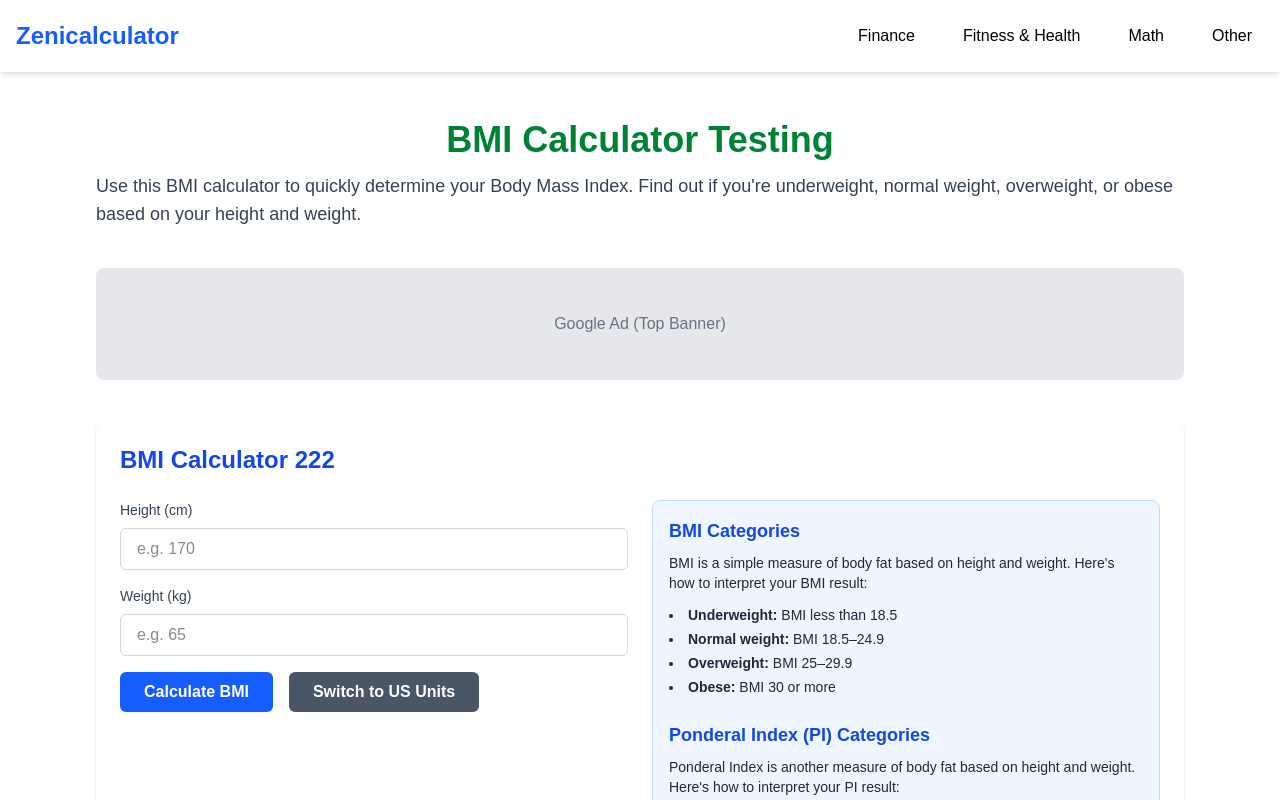
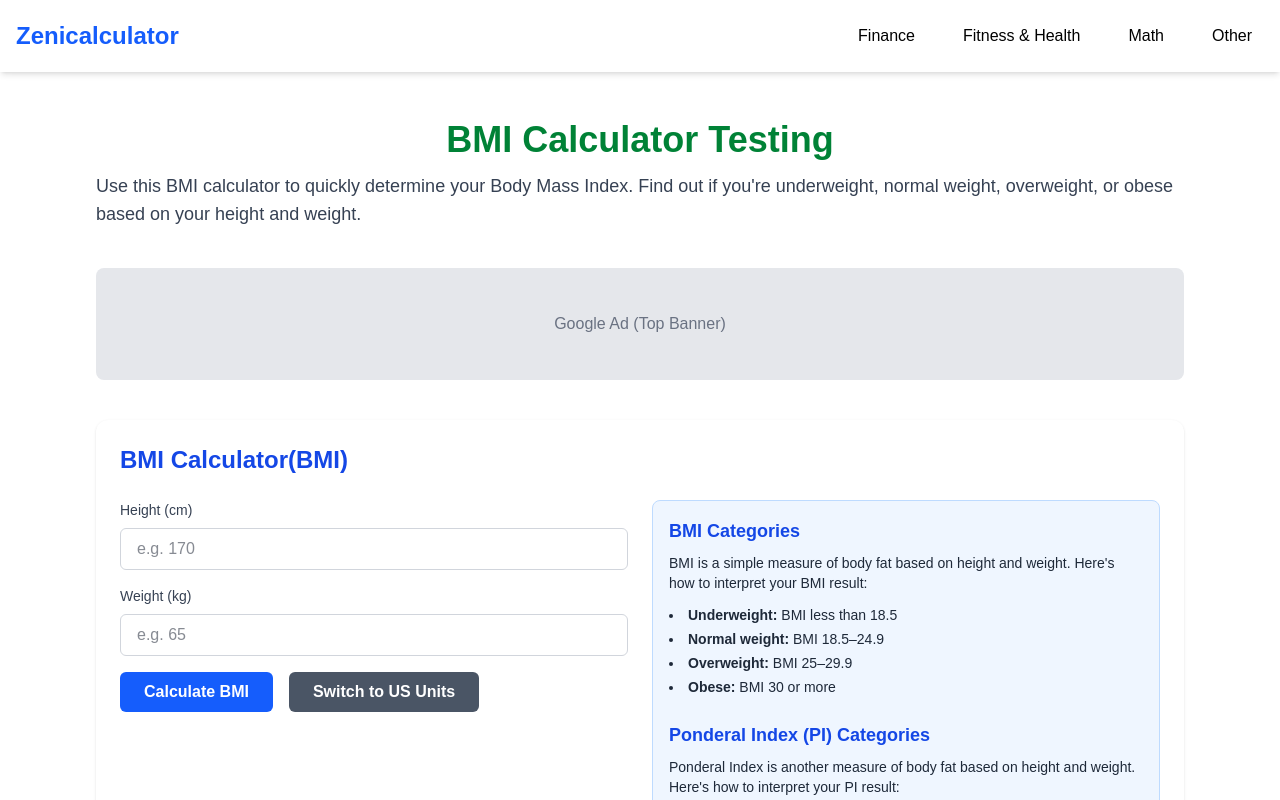
Before and after one commit to faizanhafiz/calculatorcenter, a Next.js app: page /fitness-health/bmi-calculator in a window 1280 px wide. Shown: the top 800 px of the page. Built offline with nearby package versions, Linux system fonts and the light colour scheme.

Commit message:
testing cloudflare

```diff
--- a/app/fitness-health/bmi-calculator/BMICalculator.tsx
+++ b/app/fitness-health/bmi-calculator/BMICalculator.tsx
@@ -76,7 +76,7 @@
   return (
     <div className="w-full flex justify-center">
       <div className="w-full bg-white rounded-xl shadow p-6 space-y-6">
-        <h2 className="text-2xl font-semibold text-blue-700">BMI Calculator 222</h2>
+        <h2 className="text-2xl font-semibold text-blue-700">BMI Calculator(BMI)</h2>
 
         <div className="grid grid-cols-1 md:grid-cols-2 gap-6">
           <div className="space-y-4">
```
